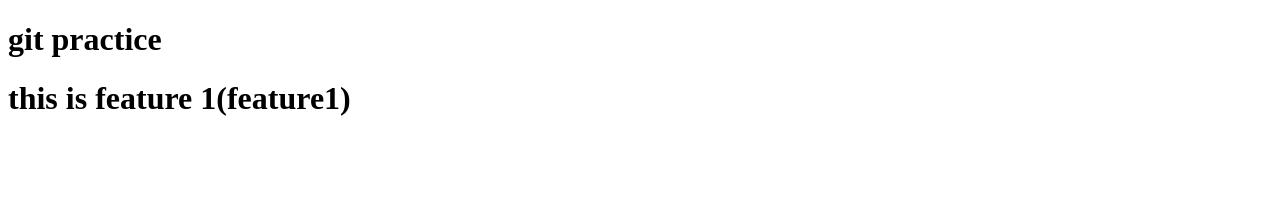
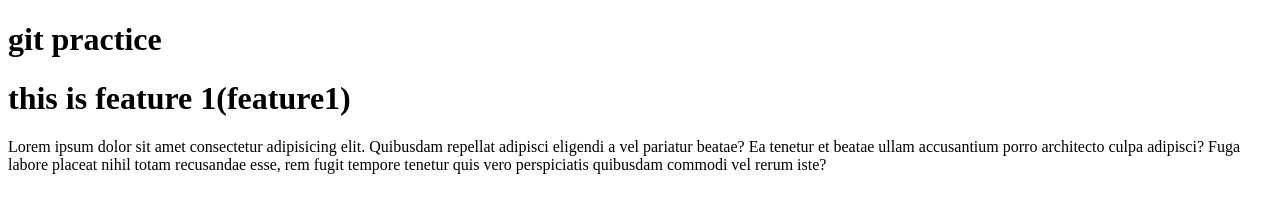
Before and after one commit to Ziyaur-Rahaman/sample, a plain HTML site: page index.html in a window 1280 px wide. Drawn offline with Linux system fonts and the light colour scheme.

Commit message:
lorem added

```diff
--- a/index.html
+++ b/index.html
@@ -8,5 +8,6 @@
 <body>
     <h1>git practice</h1>
     <h1>this is feature 1(feature1)</h1>
+    <p>Lorem ipsum dolor sit amet consectetur adipisicing elit. Quibusdam repellat adipisci eligendi a vel pariatur beatae? Ea tenetur et beatae ullam accusantium porro architecto culpa adipisci? Fuga labore placeat nihil totam recusandae esse, rem fugit tempore tenetur quis vero perspiciatis quibusdam commodi vel rerum iste?</p>
 </body>
 </html>
```
